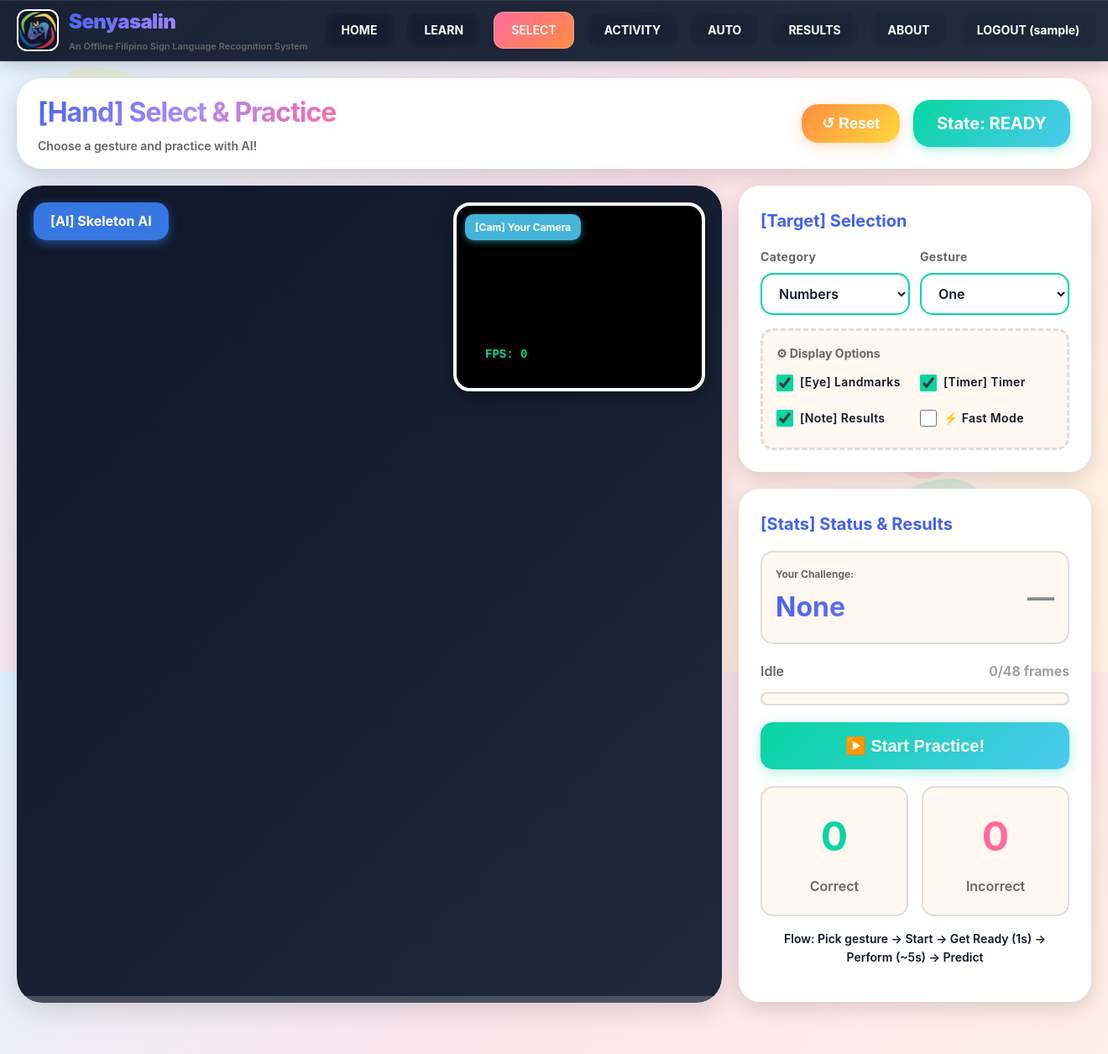
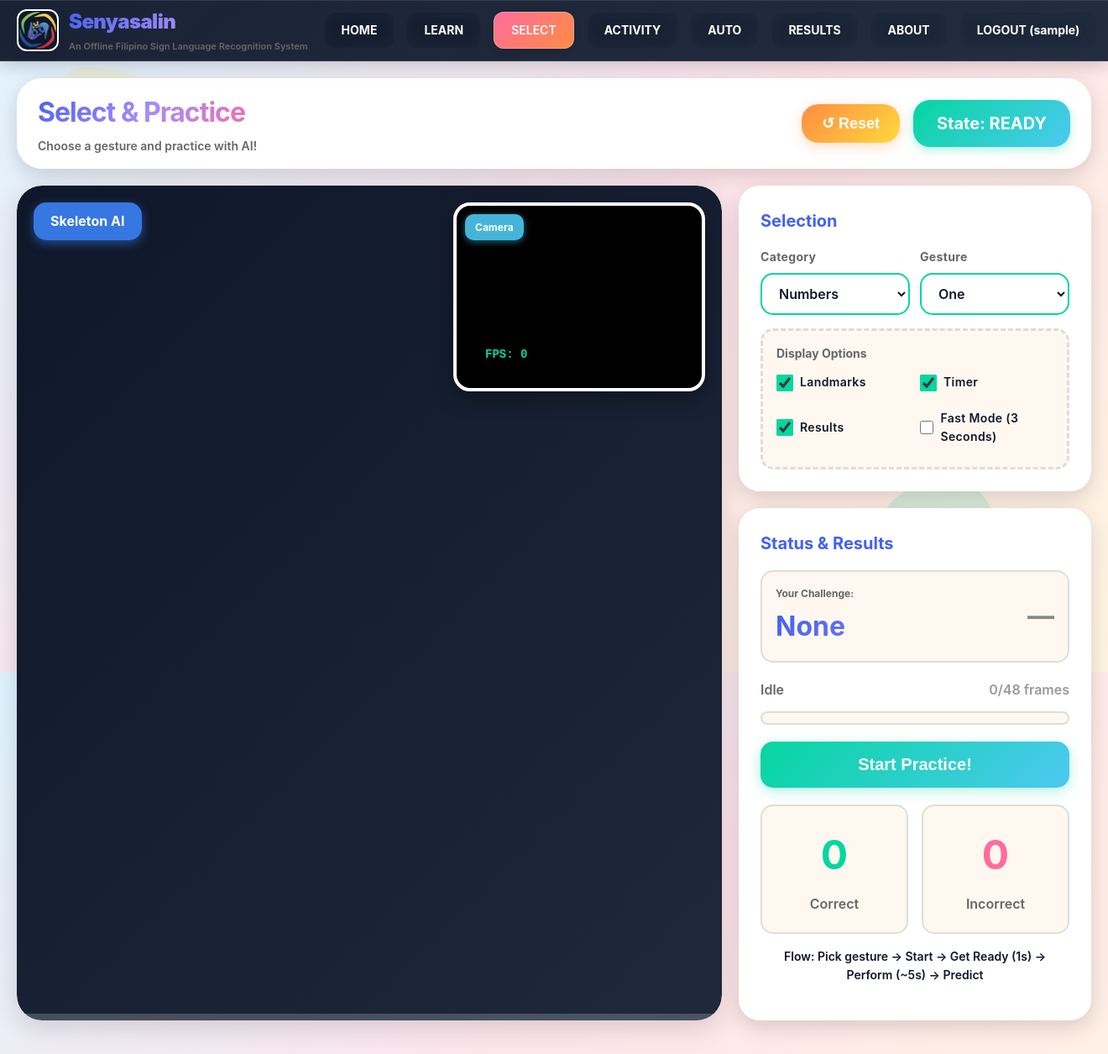
Before and after one commit to emmancuyugan/PD-FSL, a Flask app: page /select in a window 1320 px wide. Shown: the top 1255 px of the page at 84% size. Run offline with Flask 3, Linux system fonts and the light colour scheme; the visitor is signed in with stand-in values (Sample User, id 1); parts of the project's set-up code (start-up, migrations or seed data) failed here and were passed over.

Commit message:
Updated text. Removed unnecessary text and emoji usage in all pages.

```diff
--- a/templates/about.html
+++ b/templates/about.html
@@ -390,7 +390,7 @@
   <div class="hero-section">
     <h1 class="hero-title">Meet Our Team!</h1>
     <p class="hero-subtitle">
-      We're passionate innovators building the future of Filipino Sign Language education through AI-powered technology! [Go!]
+      We're passionate innovators building the future of Filipino Sign Language education through AI-powered technology!
     </p>
   </div>
 
--- a/templates/results.html
+++ b/templates/results.html
@@ -59,7 +59,7 @@
 <div class="app-container">
   <div class="header">
     <div class="logo-wrap">
-      <div class="logo">[FSL] Results</div>
+      <div class="logo">Results</div>
       <div class="sub">Progress & history for {{ session.get('username','student') }}</div>
     </div>
     <div class="status-badge" id="todayBadge">Loading…</div>
--- a/templates/select.html
+++ b/templates/select.html
@@ -680,7 +680,7 @@
 <div class="app-container">
   <div class="header">
     <div>
-      <div class="logo">[Hand] Select & Practice</div>
+      <div class="logo">Select & Practice</div>
       <div class="header-subtitle">Choose a gesture and practice with AI!</div>
     </div>
     <div class="header-controls">
@@ -695,12 +695,12 @@
   <div class="main-content">
     <div class="video-section">
       <div class="skeleton-container">
-        <span class="skeleton-label">[AI] Skeleton AI</span>
+        <span class="skeleton-label">Skeleton AI</span>
         <canvas id="skeletonCanvas"></canvas>
 
         <!-- Picture-in-Picture Camera (Top Right) -->
         <div class="pip-camera">
-          <span class="pip-label">[Cam] Your Camera</span>
+          <span class="pip-label">Camera</span>
           <video id="mainCamera" autoplay playsinline muted></video>
           <canvas id="overlayCanvas"></canvas>
           <div class="fps-counter" id="fpsCounter">FPS: 0</div>
@@ -726,7 +726,7 @@
     <div class="sidebar">
       <!-- Selection Card -->
       <div class="card">
-        <div class="card-title">[Target] Selection</div>
+        <div class="card-title">Selection</div>
 
         <div class="selection-grid">
           <div class="input-group">
@@ -746,23 +746,23 @@
         </div>
 
         <div class="toggle-panel">
-          <div class="toggle-title">⚙ Display Options</div>
+          <div class="toggle-title">Display Options</div>
           <div class="toggle-grid">
             <label class="toggle-item">
               <input type="checkbox" id="toggleVisuals" checked>
-              <span>[Eye] Landmarks</span>
+              <span>Landmarks</span>
             </label>
             <label class="toggle-item">
               <input type="checkbox" id="toggleTimer" checked>
-              <span>[Timer] Timer</span>
+              <span>Timer</span>
             </label>
             <label class="toggle-item">
               <input type="checkbox" id="toggleResults" checked>
-              <span>[Note] Results</span>
+              <span>Results</span>
             </label>
             <label class="toggle-item">
               <input type="checkbox" id="toggleSpeed">
-              <span>⚡ Fast Mode</span>
+              <span>Fast Mode (3 Seconds)</span>
             </label>
           </div>
         </div>
@@ -770,7 +770,7 @@
 
       <!-- Status Card -->
       <div class="card">
-        <div class="card-title">[Stats] Status & Results</div>
+        <div class="card-title">Status & Results</div>
 
         <div class="timer-display" id="timerOverlay">5</div>
 
@@ -801,7 +801,7 @@
         </div>
 
         <div id="startOverlay">
-          <button class="start-button" id="startBtn">▶️ Start Practice!</button>
+          <button class="start-button" id="startBtn">Start Practice!</button>
         </div>
 
         <div class="stats-grid">
```
Also changed, not shown: templates/activity.html (+6 -6 lines), templates/auto.html (+8 -8 lines).
